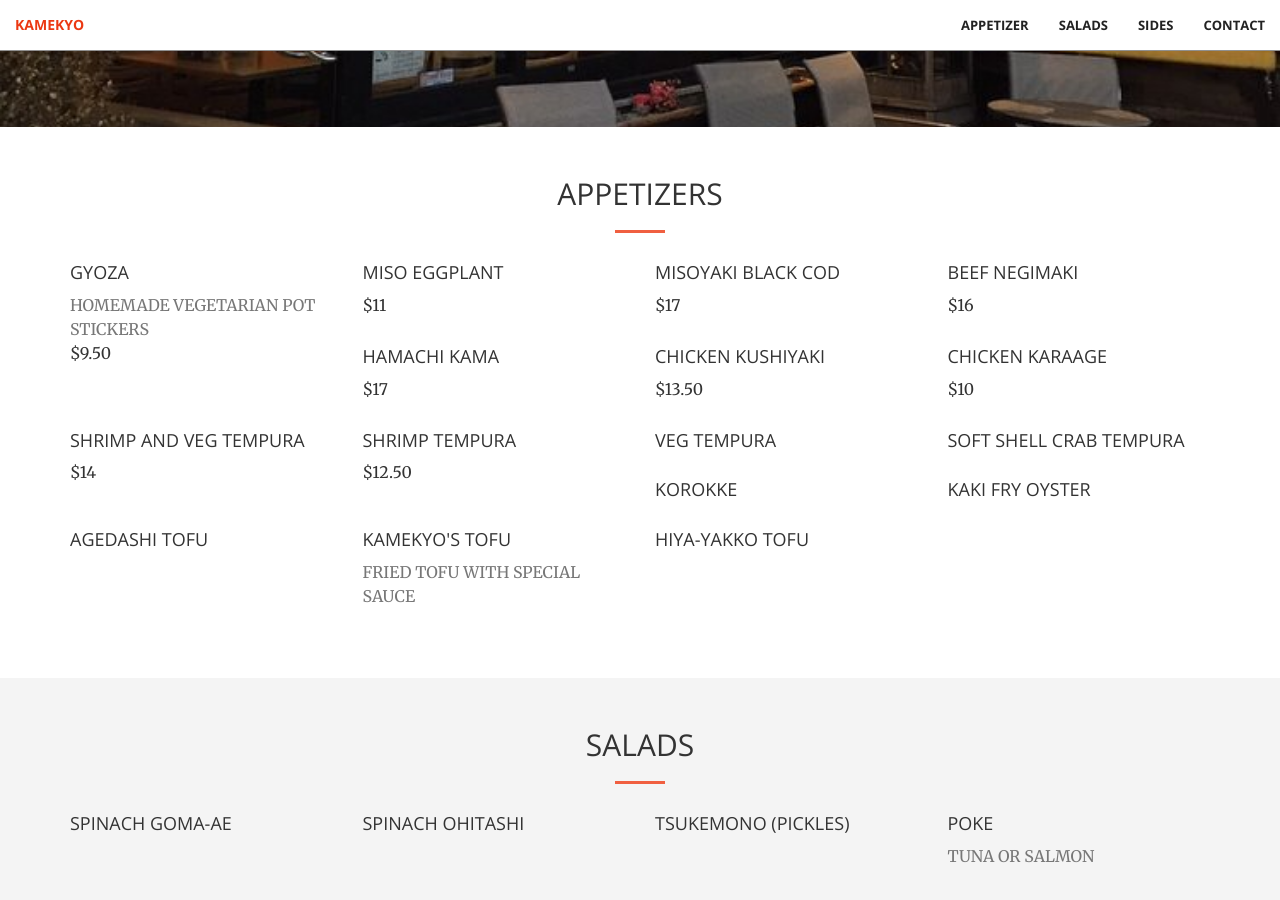
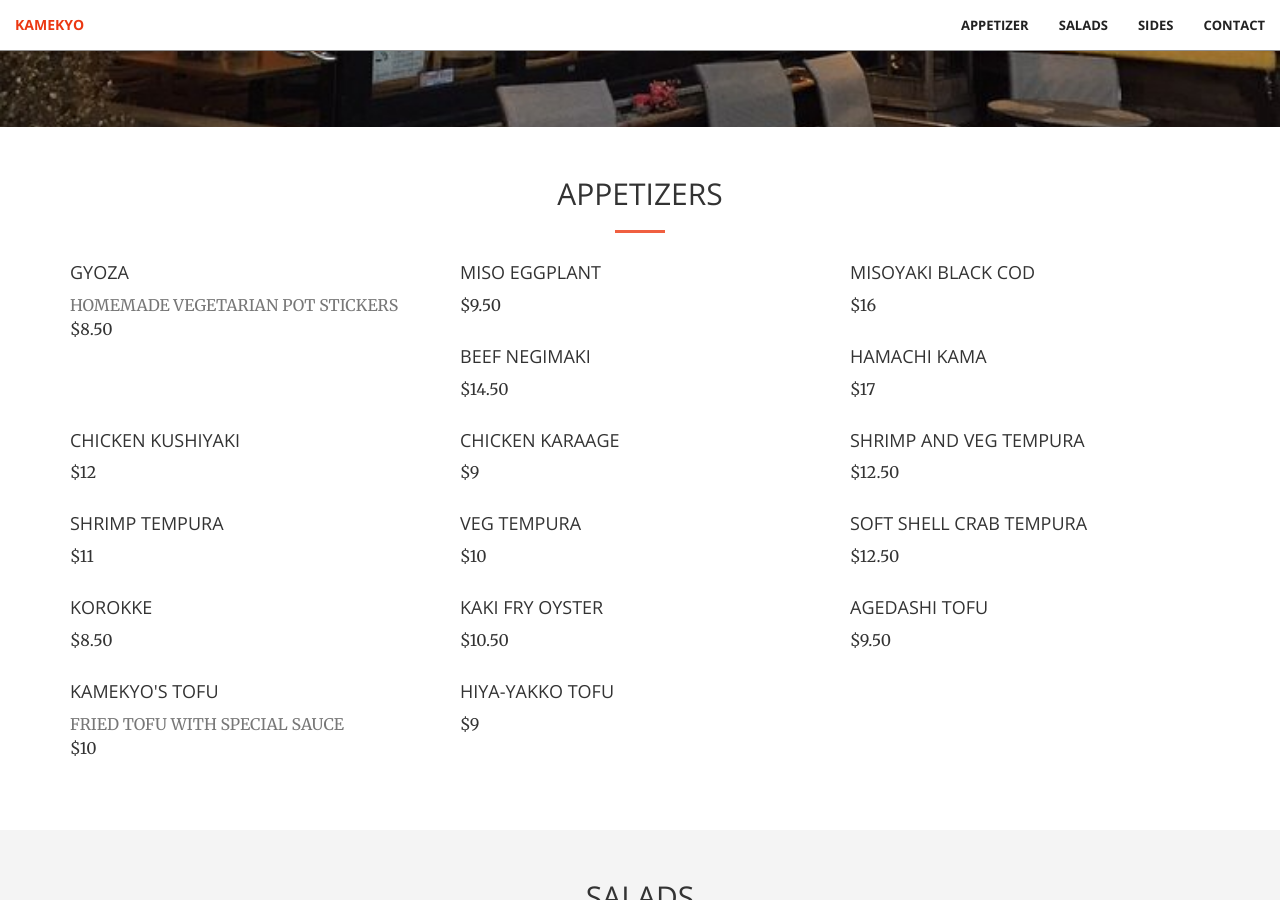
Before and after one commit to CyrusLiang/kamekyo, a Jekyll site: the page built from index.html, in a window 1280 px wide and 900 px high, scrolled down 773 px. Built offline with Jekyll 4.4.1, drawn with Linux system fonts in a browser that asks for light colours.

Commit message:
Update appetizers.html

```diff
--- a/_includes/appetizers.html
+++ b/_includes/appetizers.html
@@ -9,99 +9,99 @@
     </div>
     <div class="container">
         <div class="row">
-            <div class="col-lg-3 col-sm-6">
+            <div class="col-lg-4 col-sm-12">
                 <div class="food-box">
                     <h4>Gyoza</h4>
                     <p class="text-muted">Homemade vegetarian pot stickers</p>
                     <p id="gyoza"></p>
                 </div>
             </div>
-            <div class="col-lg-3 col-sm-6">
+            <div class="col-lg-4 col-sm-12">
                 <div class="food-box">
                     <h4>Miso Eggplant</h4>
                     <p id="eggp"></p>
                 </div>
             </div>
-            <div class="col-lg-3 col-sm-6">
+            <div class="col-lg-4 col-sm-12">
                 <div class="food-box">
                     <h4>Misoyaki Black Cod</h4>
                     <p id="misoyaki"></p>
                 </div>
             </div>
-            <div class="col-lg-3 col-sm-6">
+            <div class="col-lg-4 col-sm-12">
                 <div class="food-box">
                     <h4>Beef Negimaki</h4>
                     <p id="bnegi"></p>
                 </div>
             </div>
-            <div class="col-lg-3 col-sm-6">
+            <div class="col-lg-4 col-sm-12">
                 <div class="food-box">
                     <h4>Hamachi Kama</h4>
                     <p id="hkama"></p>
                 </div>
             </div>
-            <div class="col-lg-3 col-sm-6">
+            <div class="col-lg-4 col-sm-12">
                 <div class="food-box">
                     <h4>Chicken Kushiyaki</h4>
                     <p id="ckushi"></p>
                 </div>
             </div>
-            <div class="col-lg-3 col-sm-6">
+            <div class="col-lg-4 col-sm-12">
                 <div class="food-box">
                     <h4>Chicken Karaage</h4>
                     <p id="karaage"></p>
                 </div>
             </div>
-            <div class="col-lg-3 col-sm-6">
+            <div class="col-lg-4 col-sm-12">
                 <div class="food-box">
                     <h4>Shrimp and Veg Tempura</h4>
                     <p id="svtempura"></p>
                 </div>
             </div>
-            <div class="col-lg-3 col-sm-6">
+            <div class="col-lg-4 col-sm-12">
                 <div class="food-box">
                     <h4>Shrimp Tempura</h4>
                     <p id="stempura"></p>
                 </div>
             </div>
-            <div class="col-lg-3 col-sm-6">
+            <div class="col-lg-4 col-sm-12">
                 <div class="food-box">
                     <h4>Veg Tempura</h4>
                     <p id="vtempura"></p>
                 </div>
             </div>
-            <div class="col-lg-3 col-sm-6">
+            <div class="col-lg-4 col-sm-12">
                 <div class="food-box">
                     <h4>Soft Shell Crab Tempura</h4>
                     <p id="sscrab"></p>
                 </div>
             </div>
-            <div class="col-lg-3 col-sm-6">
+            <div class="col-lg-4 col-sm-12">
                 <div class="food-box">
                     <h4>Korokke</h4>
                     <p id="korokke"></p>
                 </div>
             </div>
-            <div class="col-lg-3 col-sm-6">
+            <div class="col-lg-4 col-sm-12">
                 <div class="food-box">
                     <h4>Kaki Fry Oyster</h4>
                     <p id="kakifry"></p>
                 </div>
             </div>
-            <div class="col-lg-3 col-sm-6">
+            <div class="col-lg-4 col-sm-12">
                 <div class="food-box">
                     <h4>Agedashi Tofu</h4>
                     <p id="atofu"></p>
                 </div>
             </div>
-            <div class="col-lg-3 col-sm-6">
+            <div class="col-lg-4 col-sm-12">
                 <div class="food-box">
                     <h4>Kamekyo's Tofu</h4>
                     <p class="text-muted">Fried tofu with special sauce</p>
                     <p id="ktofu"></p>
                 </div>
             </div>
-            <div class="col-lg-3 col-sm-6">
+            <div class="col-lg-4 col-sm-12">
                 <div class="food-box">
                     <h4>Hiya-yakko Tofu</h4>
                     <p id="htofu"></p>
--- a/js/menuprice.js
+++ b/js/menuprice.js
@@ -1,14 +1,26 @@
 /*!
  * Displays menu prices
+    document.getElementById("").innerHTML = "$";
  */
 $(document).ready(function(){
-    document.getElementById("gyoza").innerHTML = "$9.50";
-    document.getElementById("eggp").innerHTML = "$11";
-    document.getElementById("misoyaki").innerHTML = "$17";
-    document.getElementById("bnegi").innerHTML = "$16";
+    // Appetizers
+    document.getElementById("gyoza").innerHTML = "$8.50";
+    document.getElementById("eggp").innerHTML = "$9.50";
+    document.getElementById("misoyaki").innerHTML = "$16";
+    document.getElementById("bnegi").innerHTML = "$14.50";
     document.getElementById("hkama").innerHTML = "$17";
-    document.getElementById("ckushi").innerHTML = "$13.50";
-    document.getElementById("karaage").innerHTML = "$10";
-    document.getElementById("svtempura").innerHTML = "$14";
-    document.getElementById("stempura").innerHTML = "$12.50";
+    document.getElementById("ckushi").innerHTML = "$12";
+    document.getElementById("karaage").innerHTML = "$9";
+    document.getElementById("svtempura").innerHTML = "$12.50";
+    document.getElementById("stempura").innerHTML = "$11";
+    document.getElementById("vtempura").innerHTML = "$10";
+    document.getElementById("sscrab").innerHTML = "$12.50";
+    document.getElementById("korokke").innerHTML = "$8.50";
+    document.getElementById("kakifry").innerHTML = "$10.50";
+    document.getElementById("atofu").innerHTML = "$9.50";
+    document.getElementById("ktofu").innerHTML = "$10";
+    document.getElementById("htofu").innerHTML = "$9";
+
+    // Salads
+
 })
```
